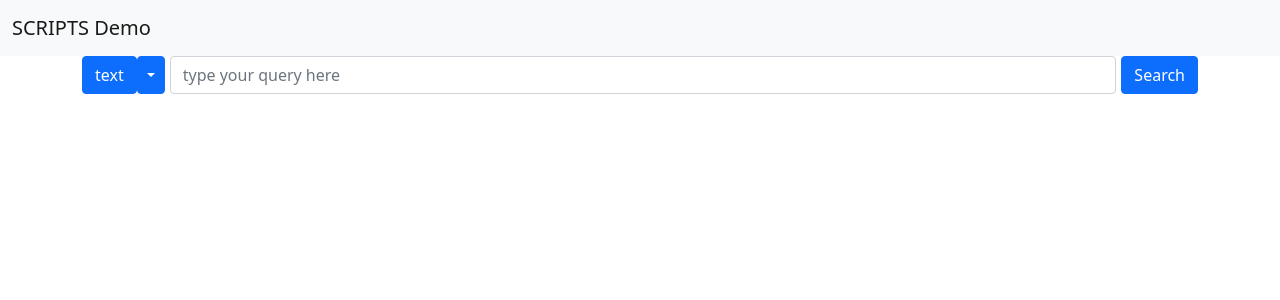
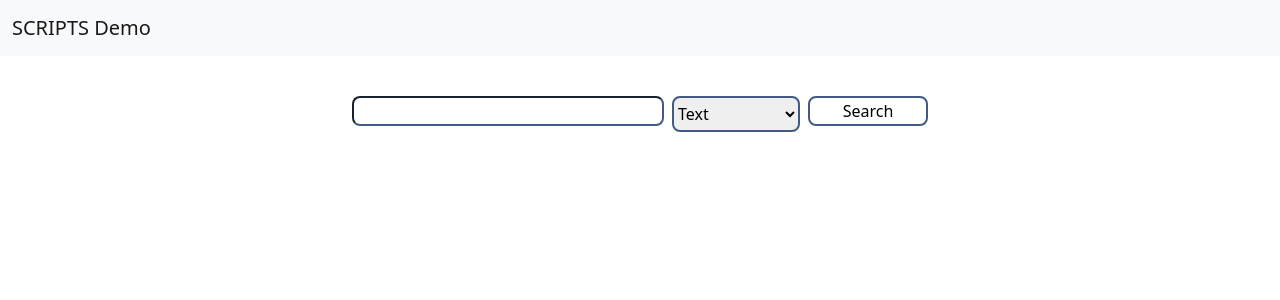
Before and after one commit to cruxcode/scriptsdemo-web, a React (Create React App) app: page / in a window 1280 px wide. Shown: the top 300 px of the page. Built offline with nearby package versions, Linux system fonts and the light colour scheme.

Commit message:
changed searchbar

```diff
--- /dev/null
+++ b/src/screens/HomePage/HomePage.scss
@@ -0,0 +1,11 @@
+.searchbar {
+	display: flex;
+	flex-direction: row;
+	justify-content: center;
+	margin: 2.5rem 0;
+}
+
+.searchbaritem {
+	padding: 0 0.25rem;
+	flex-shrink: 2;
+}
--- a/src/screens/HomePage/HomePageBody.tsx
+++ b/src/screens/HomePage/HomePageBody.tsx
@@ -1,7 +1,7 @@
 import React, { useRef, useState } from "react";
 import { SearchResultCard } from "../../components/cards/SearchResult";
 import { search } from "../../services";
-
+import "./HomePage.scss";
 export interface HomePageBodyProps {}
 
 export const HomePageBody: React.FC<HomePageBodyProps> = (props) => {
@@ -19,9 +19,6 @@ export const HomePageBody: React.FC<HomePageBodyProps> = (props) => {
 	const searchInput = useRef<HTMLInputElement>(null);
 	const lang = "ps";
 	const size = 20;
-	const handleSourceSelect = (source: "text" | "audio") => {
-		setSource(source);
-	};
 	const handleSearchClick = () => {
 		if (searchInput) {
 			const query = searchInput.current?.value || "";
@@ -37,62 +34,62 @@ export const HomePageBody: React.FC<HomePageBodyProps> = (props) => {
 		}
 	};
 	return (
-		<div className="container">
-			<div className="d-flex flex-row">
-				<div>
-					<button type="button" className="btn btn-primary">
-						{source}
-					</button>
-					<button
-						type="button"
-						className="btn btn-primary dropdown-toggle dropdown-toggle-split"
-						data-bs-toggle="dropdown"
-						aria-expanded="false"
-					>
-						<span className="visually-hidden">Toggle Dropdown</span>
-					</button>
-					<ul className="dropdown-menu">
-						<li>
-							<a
-								className="dropdown-item"
-								onClick={() => {
-									handleSourceSelect("text");
-								}}
-							>
-								text
-							</a>
-						</li>
-						<li>
-							<a
-								className="dropdown-item"
-								onClick={() => {
-									handleSourceSelect("audio");
-								}}
-							>
-								audio
-							</a>
-						</li>
-					</ul>
-				</div>
-				<div style={{ flex: 1, marginRight: "5px", marginLeft: "5px" }}>
+		<div>
+			<div className={"searchbar"}>
+				<div className={"searchbaritem"} style={{ width: "20rem" }}>
 					<input
 						type="text"
-						className="form-control"
-						id="exampleFormControlInput1"
-						placeholder="type your query here"
 						ref={searchInput}
+						style={{
+							boxSizing: "border-box",
+							lineHeight: "1.5rem",
+							width: "100%",
+							borderRadius: "0.5rem",
+							borderColor: "rgb(66, 91, 132)",
+						}}
 					/>
 				</div>
-				<div>
+				<div className={"searchbaritem"}>
+					<select
+						id="source"
+						name="source"
+						style={{
+							fontSize: "1rem",
+							padding: "0.25rem 0",
+							borderRadius: "0.5rem",
+							boxSizing: "border-box",
+							border: "2px solid rgb(66, 91, 132)",
+							minWidth: "8rem",
+						}}
+						value={source}
+						onChange={(selection) => {
+							setSource(selection.target.value as any);
+						}}
+					>
+						<option value="text">Text</option>
+						<option value="audio">Audio</option>
+					</select>
+				</div>
+				<div
+					className={"searchbaritem"}
+					style={{
+						width: "8rem",
+					}}
+				>
 					<button
-						className="btn btn-primary"
+						style={{
+							backgroundColor: "transparent",
+							borderRadius: "0.5rem",
+							width: "100%",
+							border: "2px solid rgb(66, 91, 132)",
+						}}
 						onClick={handleSearchClick}
 					>
 						Search
 					</button>
 				</div>
 			</div>
-			<div className="row mt-4">
+			<div>
 				{clir?.results.map((c, index) => {
 					return (
 						<SearchResultCard
```
